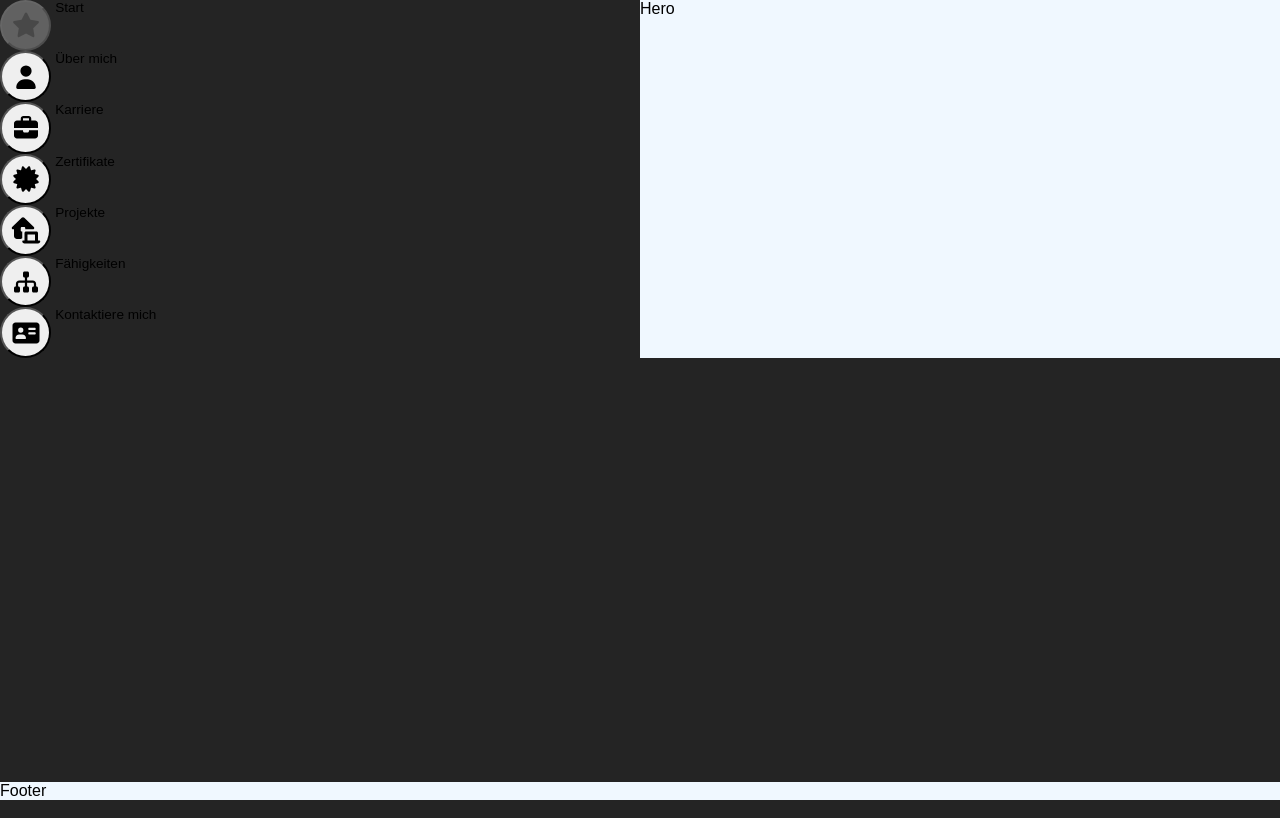
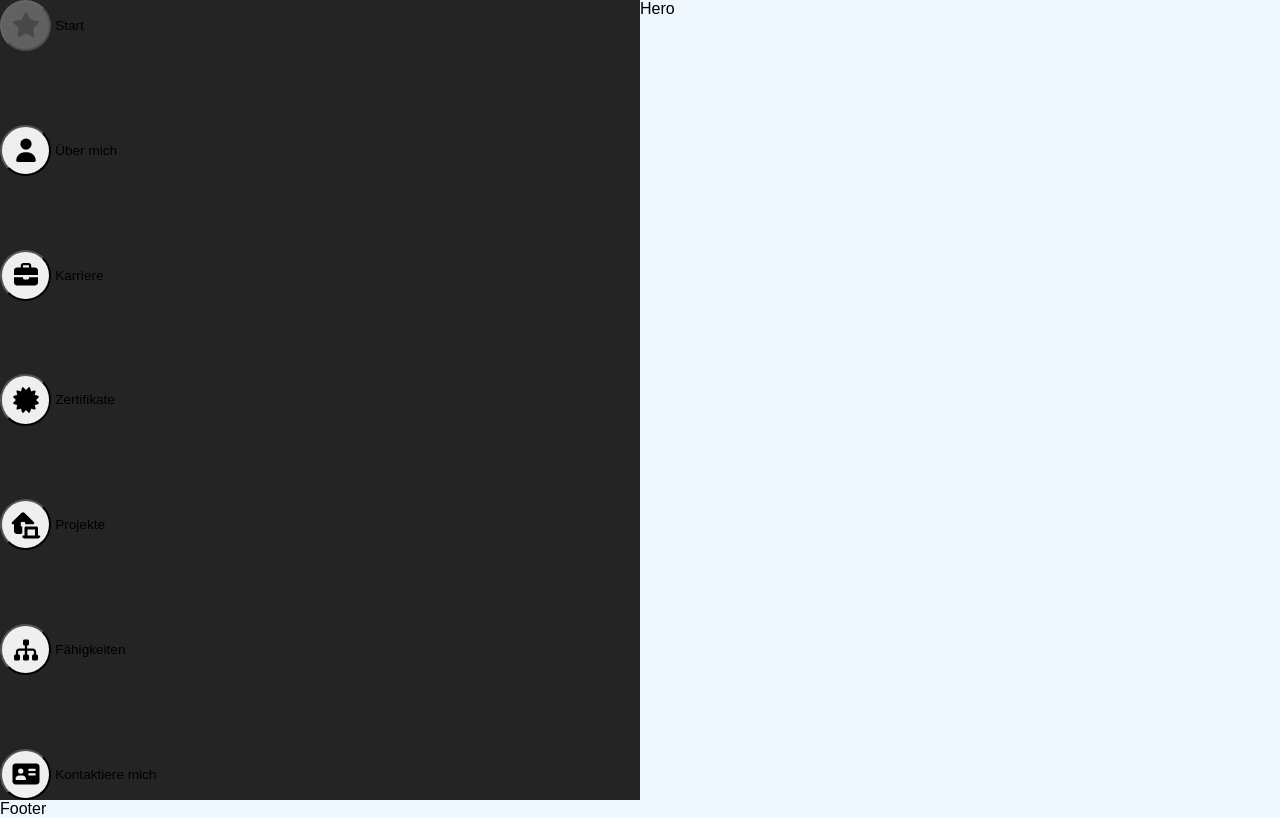
Before and after one commit to MSRMatrix/device-portfolio, a React (Vite) app: page / in a window 1280 px wide. Built offline with nearby package versions, Linux system fonts and the light colour scheme.

Commit message:
add height

```diff
--- a/src/components/dashboard/dashboard.css
+++ b/src/components/dashboard/dashboard.css
@@ -1,13 +1,11 @@
 .missing-name{
     display: flex;
     justify-content: space-between;
+    min-height: inherit;
 }
 
 .dashboard{
     min-height: inherit;
-    display: flex;
-    flex-direction: column;
-    min-width: inherit;
 }
 
 .outlet{
@@ -19,6 +17,7 @@
 @media (max-width: 600px){
 .missing-name{
     display: block;
+    min-height: 0;
 }
     .outlet{
         width: 100%;
--- a/src/components/footer/footer.css
+++ b/src/components/footer/footer.css
@@ -2,5 +2,4 @@
     background-color: aliceblue;
     bottom: 0;
     width: 100%;
-    margin-top: auto;
 }
--- a/src/components/navbar/navbar.css
+++ b/src/components/navbar/navbar.css
@@ -5,6 +5,7 @@
     justify-content: space-between;
     .navbutton {
   display: flex;
+  align-items: center;
   gap: 0.25rem;
   p {
   text-align: center;
```
